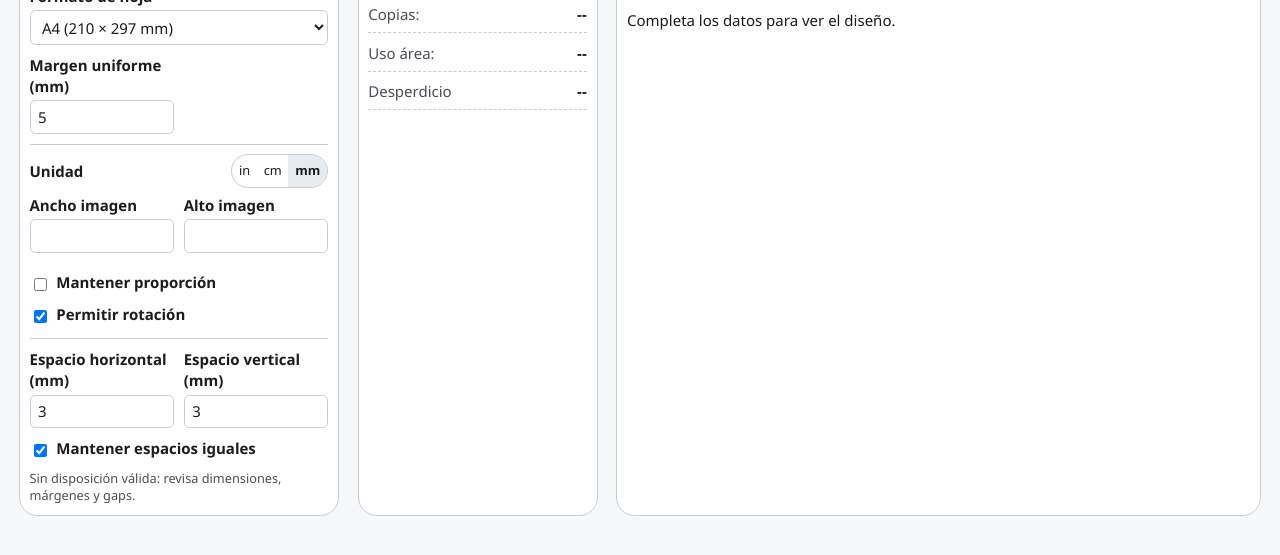
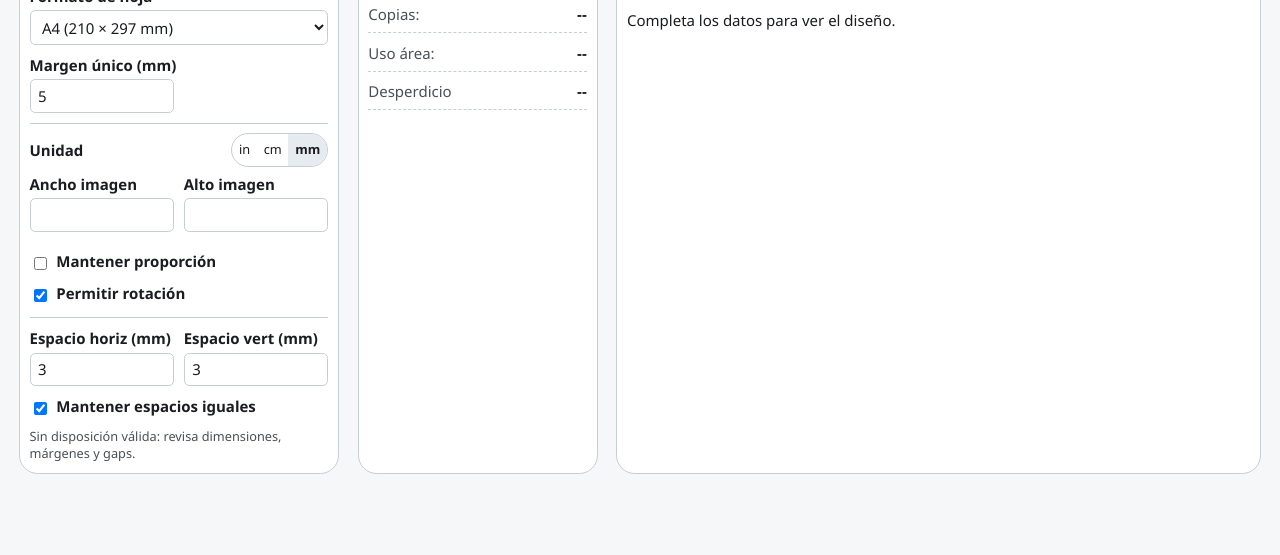
Before and after one commit to ariel-maioli/AreaPrintCalc, a plain HTML site: page index.html in a window 1280 px wide. Shown: the part 155-710 px from the top of the page. Drawn offline with Linux system fonts and the light colour scheme.

Commit message:
Ajusta textos de márgenes y espacios

```diff
--- a/assets/css/styles.css
+++ b/assets/css/styles.css
@@ -198,6 +198,7 @@ select {
 fieldset legend {
   font-weight: 600;
   margin-bottom: var(--space-1);
+  white-space: nowrap;
 }
 
 .composite-group {
--- a/index.html
+++ b/index.html
@@ -80,7 +80,7 @@
 
           <div class="field-pair margin-row">
             <div class="field-group">
-              <label for="margin">Margen uniforme (mm)</label>
+              <label for="margin">Margen único (mm)</label>
               <input id="margin" name="margin" type="number" step="1" min="0" value="5" />
             </div>
             <div class="field-group field-group--spacer" aria-hidden="true"></div>
@@ -125,11 +125,11 @@
 
           <div class="field-pair">
             <div class="field-group">
-              <label for="gapX">Espacio horizontal (mm)</label>
+              <label for="gapX">Espacio horiz (mm)</label>
               <input id="gapX" name="gapX" type="number" step="0.1" min="0" value="3" />
             </div>
             <div class="field-group">
-              <label for="gapY">Espacio vertical (mm)</label>
+              <label for="gapY">Espacio vert (mm)</label>
               <input id="gapY" name="gapY" type="number" step="0.1" min="0" value="3" />
             </div>
           </div>
```
